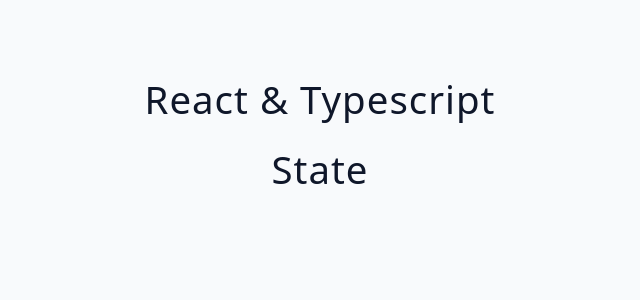
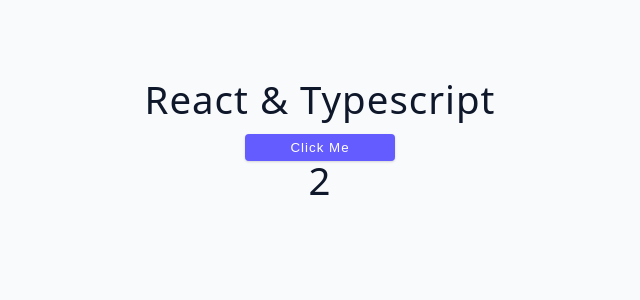
Before and after one commit to raibarra04/react-typescript, a React (Vite) app: page / in a window 1280 px wide. Shown: the top 300 px of the page, without its empty margins (320-960 px from the left). Built offline with nearby package versions, Linux system fonts and the light colour scheme.

Commit message:
no-ref: practice: types with state react

```diff
--- a/src/starter/03-state/index.tsx
+++ b/src/starter/03-state/index.tsx
@@ -1,8 +1,49 @@
+import { useState } from "react";
+
+type Link = {
+  id: number,
+  url?: string,
+  text?: string
+}
+
+const navLinks = [
+  {
+    id: 1,
+    url: "some url",
+    text: "some text",
+  },
+  {
+    id: 2,
+    url: "some url",
+    text: "some text",
+  },
+  {
+    id: 3,
+    url: "some url",
+    // text: "some text",
+  },
+];
+
 function Component() {
+const [text, setText] = useState('shakeAndBake');
+const [number, setNumber] = useState<number>(2);
+const [list, setList] = useState<string[]>([]);
+const [links, setLinks] = useState<Link[]>(navLinks);
+
   return (
     <div>
-      <h2>React & Typescript</h2>
-      <h2>State</h2>
+      <h2 className="mb-1">React & Typescript</h2>
+      <button
+      className="btn btn-center"
+      onClick={() => {
+        // setText(1)
+        setNumber(2);
+        setList(['hello', 'world']);
+        setLinks([...links, {id:4, text: "dude"}]);
+      }}>
+        Click me
+      </button>
+      <h2>{number}</h2>
     </div>
   );
 }
```
